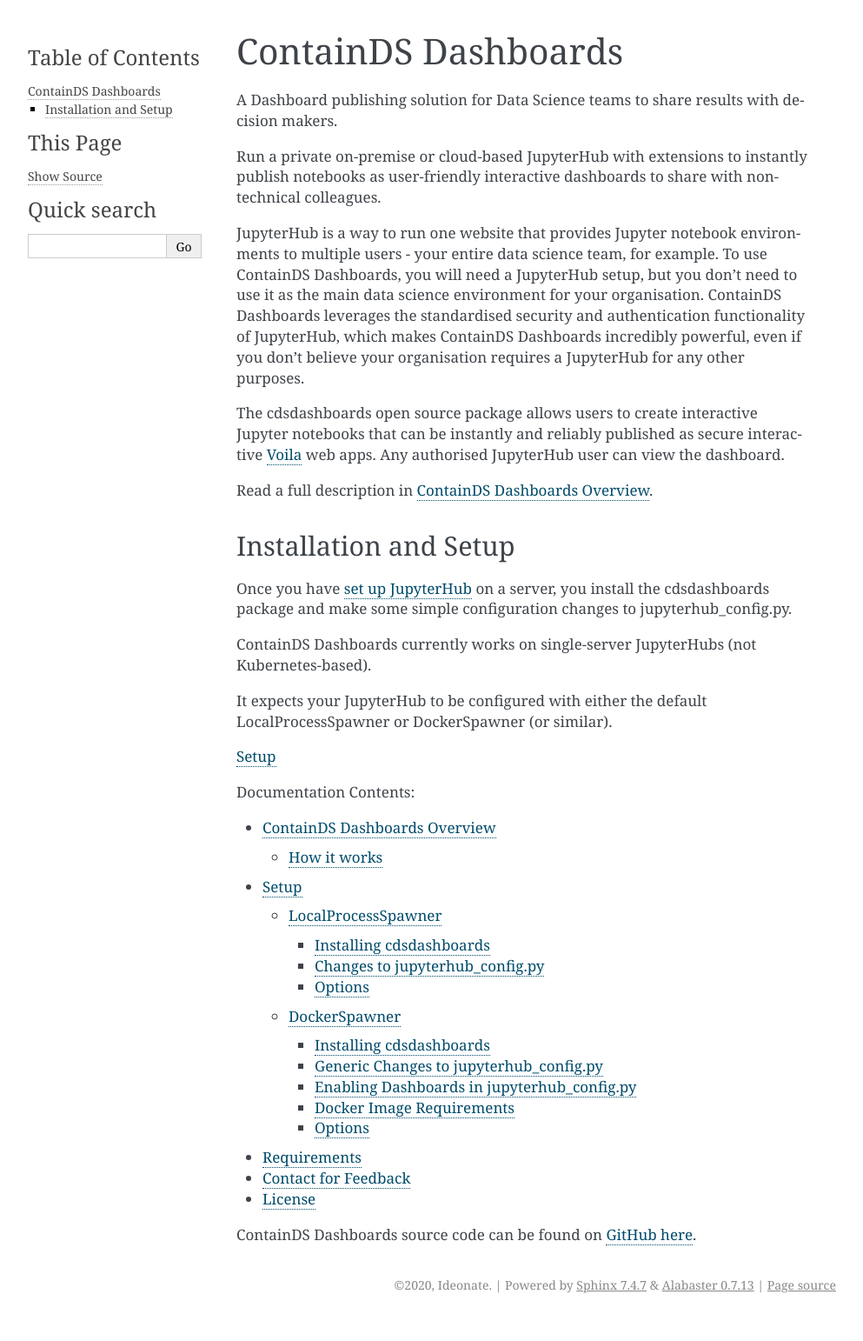
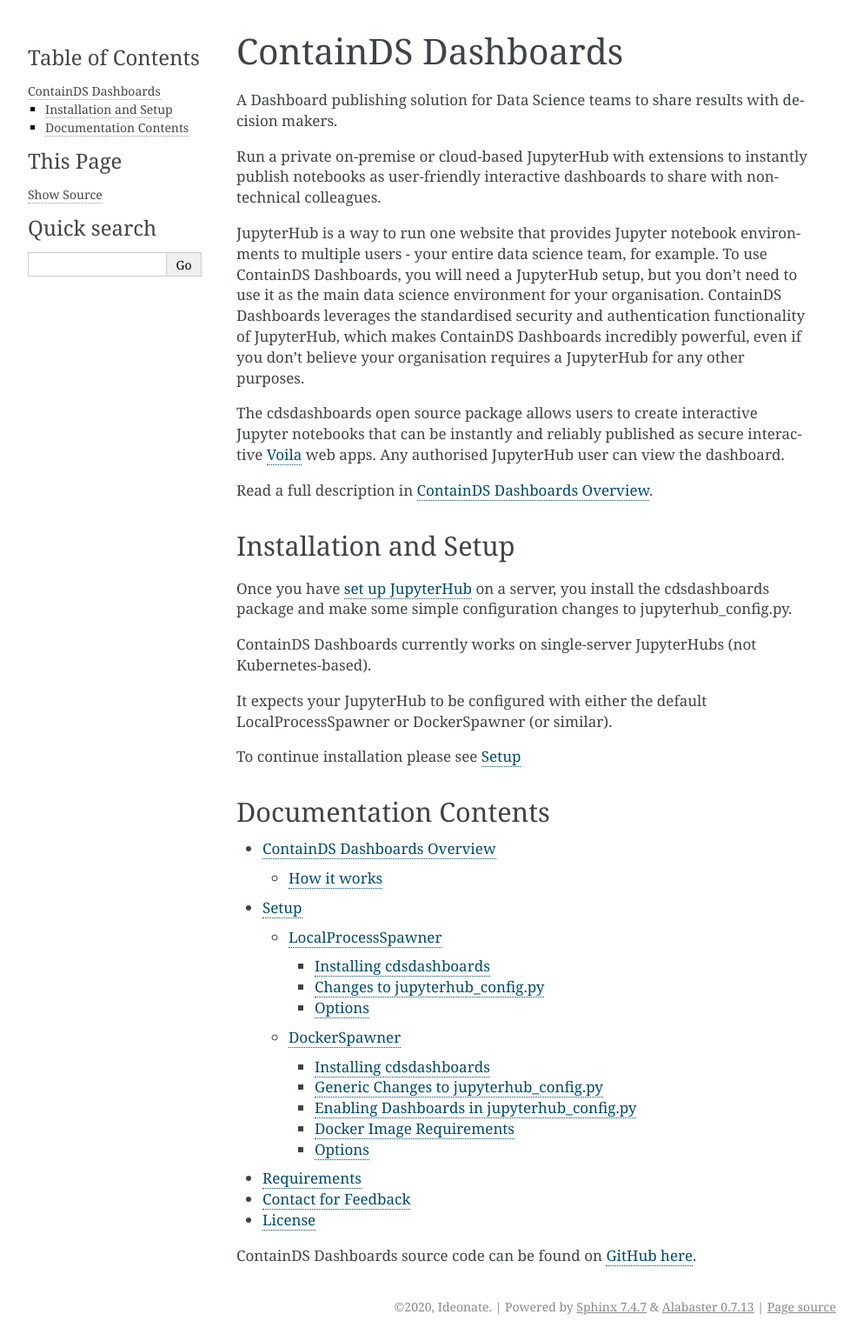
Before and after one commit to ideonate/cdsdashboards, a Sphinx documentation site: the page built from docs/index.rst, in a window 1280 px wide. Shown: the whole page at 87% size, without its empty margins (148-1141 px from the left). Built offline with Sphinx 7.4.7, drawn with Linux system fonts in a browser that asks for light colours; before the commit the page ends 1517 px from its top, so only the background shows below that.

```diff
--- a/docs/index.rst
+++ b/docs/index.rst
@@ -27,12 +27,13 @@ ContainDS Dashboards currently works on single-server JupyterHubs (not Kubernete
 
 It expects your JupyterHub to be configured with either the default LocalProcessSpawner or DockerSpawner (or similar).
 
-:ref:`setup`
+To continue installation please see :ref:`setup`
 
+Documentation Contents
+~~~~~~~~~~~~~~~~~~~~~~
 
 .. toctree::
    :maxdepth: 3
-   :caption: Documentation Contents:
 
    chapters/overview
    chapters/setup/setup
```
Also changed, not shown: docs/_static/screenshots/2_Create_New_Dashboard.png.
